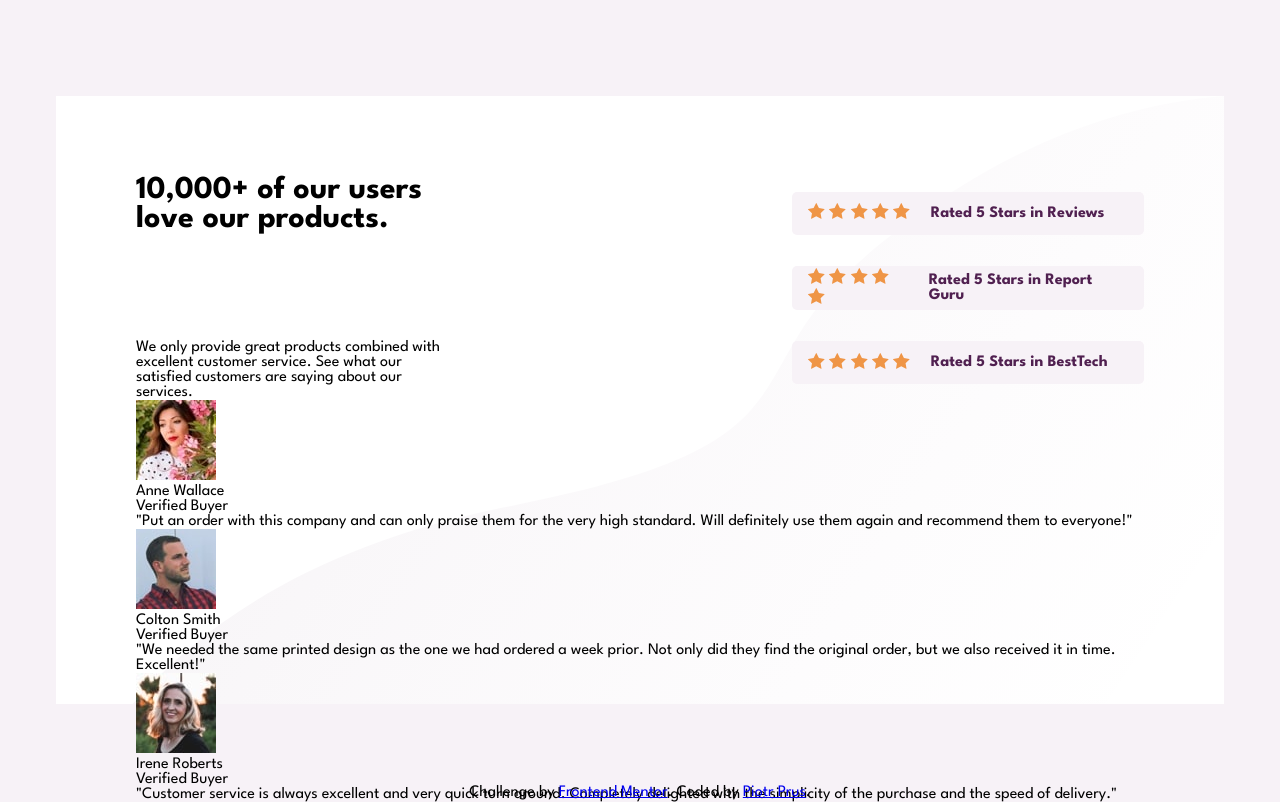
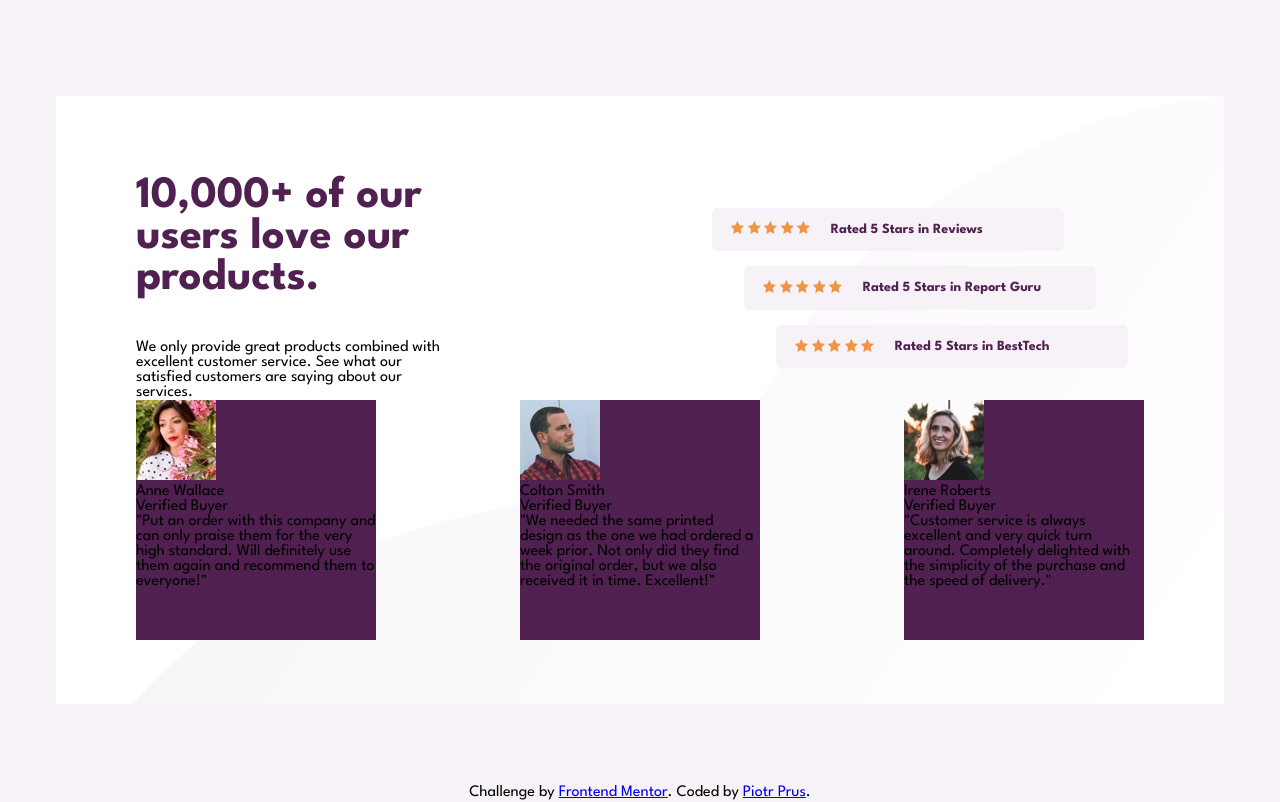
Before and after one commit to Piotrek1994/Social-proof-section, a plain HTML site: page index.html in a window 1280 px wide. Drawn offline with Linux system fonts and the light colour scheme.

Commit message:
Styling comments

```diff
--- a/style.css
+++ b/style.css
@@ -28,6 +28,7 @@ background-size: cover
 .card-top {
     display: flex;
     justify-content: space-between;
+    align-items: center;
     height: 50%;
 }
 
@@ -36,30 +37,70 @@ background-size: cover
     flex-direction: column;
     justify-content: space-between;
     width: 20rem;
+    height: 100%;
 
 }
+
+.headline {
+    font-size: 2.8rem;
+    color: hsl(300, 43%, 22%);
+    font-weight: 700;
+
+}
+
 .card-top-right {
     display: flex;
     flex-direction: column;
     justify-content: space-around;
+    align-items: flex-end;
+    height: 11rem;
+    width: 30rem;
 
 }
 .banner {
     display: flex;
     align-items: center;
-    padding: 1rem;
+    padding: 1.2rem;
     width: 22rem;
     height: 2.7rem;
     background-color: hsl(300, 24%, 96%);
     border-radius: 5px;
     color: hsl(300, 43%, 22%);
     font-weight: 700;
+    font-size: 14px;
+}
+
+.banner-top {
+    margin-right: 5rem;
+}
+
+.banner-mid {
+    margin-right: 3rem;
+}
+.banner-bottom {
+    margin-right: 1rem;
 }
 
 .star-container {
     margin-right: 1.3rem;
 }
 
+.star-container img {
+    width: 0.8rem;
+    height: 0.8rem;
+}
+
+.card-bottom {
+    display: flex;
+    justify-content: space-between;
+    height: 50%;
+}
+
+.card-comment {
+    width: 15rem;
+    height: 15rem;
+    background-color: hsl(300, 43%, 22%);;
+}
 
 footer {
 	position: absolute;
```
